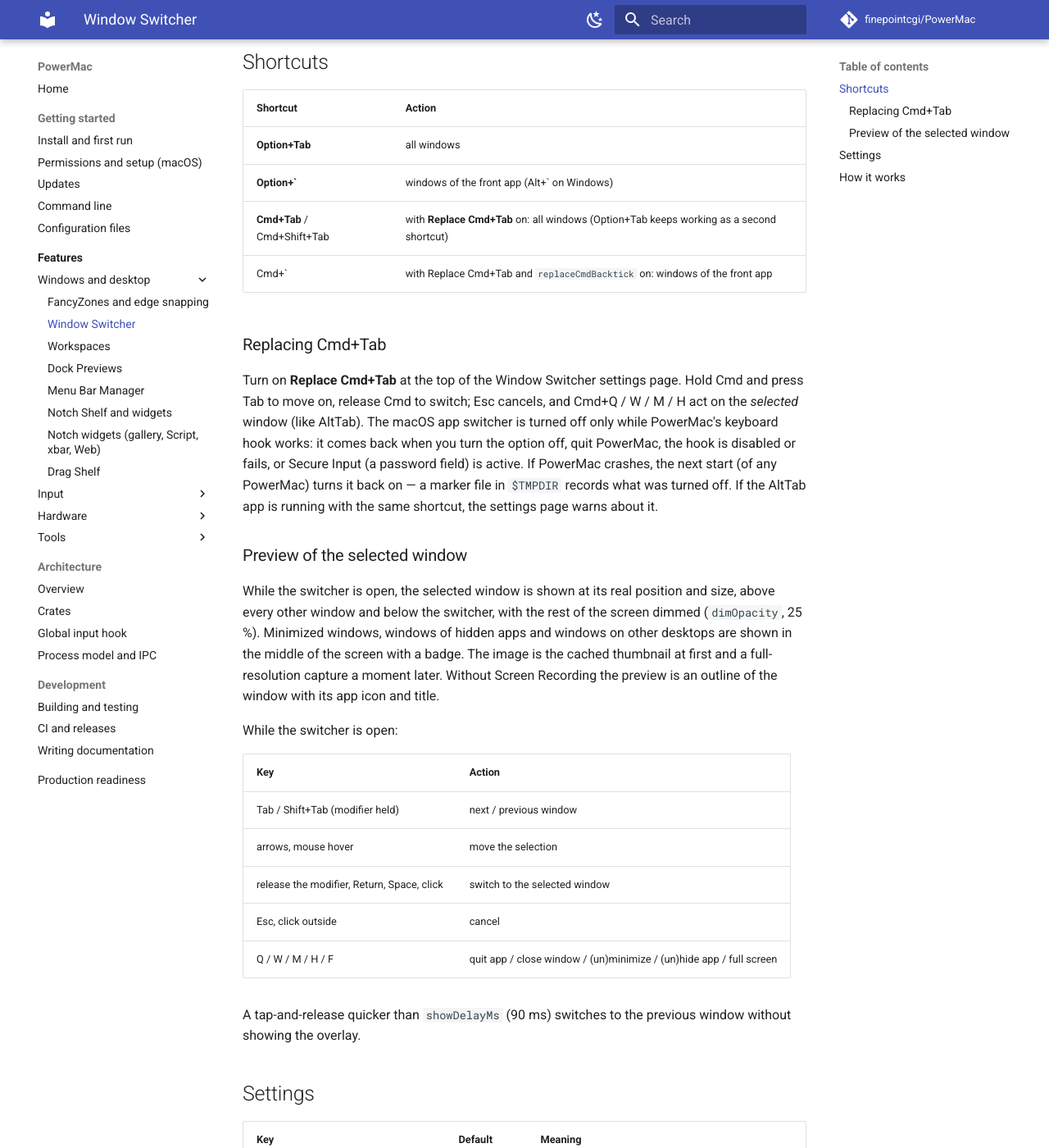
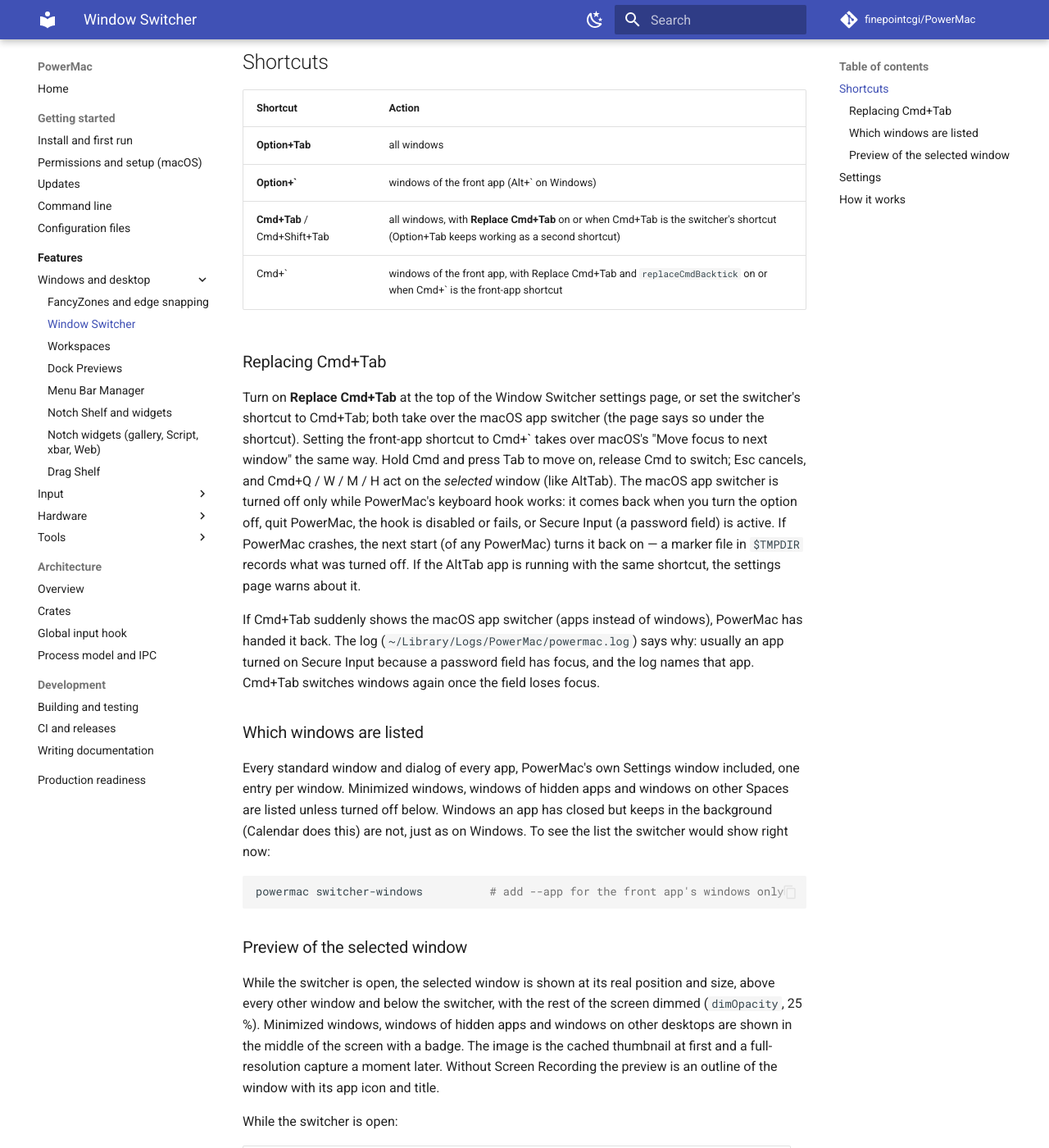
Before and after one commit to finepointcgi/PowerMac, an MkDocs documentation site: the page built from docs/features/window-switcher.md, in a window 1280 px wide and 1400 px high, scrolled down 1482 px. Shown: the whole window at 82% size. Built offline with MkDocs 1.6.1 and Material for MkDocs 9.7.7, drawn with Linux system fonts in a browser that asks for light colours; comment, search, counter and statistics services are not loaded; some of the changed text lies outside the part shown.

Commit message:
Docs: Cmd+Tab as the switcher shortcut, switcher-windows, FancyZones troubleshooting, Bluetooth widget lists every device

````diff
--- a/docs/features/window-switcher.md
+++ b/docs/features/window-switcher.md
@@ -20,12 +20,22 @@
 |---|---|
 | **Option+Tab** | all windows |
 | **Option+\`** | windows of the front app (Alt+\` on Windows) |
-| **Cmd+Tab** / Cmd+Shift+Tab | with **Replace Cmd+Tab** on: all windows (Option+Tab keeps working as a second shortcut) |
-| Cmd+\` | with Replace Cmd+Tab and `replaceCmdBacktick` on: windows of the front app |
+| **Cmd+Tab** / Cmd+Shift+Tab | all windows, with **Replace Cmd+Tab** on or when Cmd+Tab is the switcher's shortcut (Option+Tab keeps working as a second shortcut) |
+| Cmd+\` | windows of the front app, with Replace Cmd+Tab and `replaceCmdBacktick` on or when Cmd+\` is the front-app shortcut |
 
 ### Replacing Cmd+Tab
 
-Turn on **Replace Cmd+Tab** at the top of the Window Switcher settings page. Hold Cmd and press Tab to move on, release Cmd to switch; Esc cancels, and Cmd+Q / W / M / H act on the *selected* window (like AltTab). The macOS app switcher is turned off only while PowerMac's keyboard hook works: it comes back when you turn the option off, quit PowerMac, the hook is disabled or fails, or Secure Input (a password field) is active. If PowerMac crashes, the next start (of any PowerMac) turns it back on — a marker file in `$TMPDIR` records what was turned off. If the AltTab app is running with the same shortcut, the settings page warns about it.
+Turn on **Replace Cmd+Tab** at the top of the Window Switcher settings page, or set the switcher's shortcut to Cmd+Tab; both take over the macOS app switcher (the page says so under the shortcut). Setting the front-app shortcut to Cmd+\` takes over macOS's "Move focus to next window" the same way. Hold Cmd and press Tab to move on, release Cmd to switch; Esc cancels, and Cmd+Q / W / M / H act on the *selected* window (like AltTab). The macOS app switcher is turned off only while PowerMac's keyboard hook works: it comes back when you turn the option off, quit PowerMac, the hook is disabled or fails, or Secure Input (a password field) is active. If PowerMac crashes, the next start (of any PowerMac) turns it back on — a marker file in `$TMPDIR` records what was turned off. If the AltTab app is running with the same shortcut, the settings page warns about it.
+
+If Cmd+Tab suddenly shows the macOS app switcher (apps instead of windows), PowerMac has handed it back. The log (`~/Library/Logs/PowerMac/powermac.log`) says why: usually an app turned on Secure Input because a password field has focus, and the log names that app. Cmd+Tab switches windows again once the field loses focus.
+
+### Which windows are listed
+
+Every standard window and dialog of every app, PowerMac's own Settings window included, one entry per window. Minimized windows, windows of hidden apps and windows on other Spaces are listed unless turned off below. Windows an app has closed but keeps in the background (Calendar does this) are not, just as on Windows. To see the list the switcher would show right now:
+
+```bash
+powermac switcher-windows          # add --app for the front app's windows only
+```
 
 ### Preview of the selected window
 
@@ -50,8 +60,8 @@
 | `enabled` | true | master switch |
 | `trigger` | Option+Tab | all-windows shortcut (unset on Windows) |
 | `appWindowsTrigger` | Option+\` | front-app windows shortcut |
-| `replaceCmdTab` | false | also take over Cmd+Tab / Alt+Tab |
-| `replaceCmdBacktick` | false | macOS, with `replaceCmdTab`: Cmd+\` opens the front app's windows |
+| `replaceCmdTab` | false | also take over Cmd+Tab / Alt+Tab (automatic when `trigger` is Cmd+Tab) |
+| `replaceCmdBacktick` | false | macOS, with `replaceCmdTab`: Cmd+\` opens the front app's windows (automatic when `appWindowsTrigger` is Cmd+\`) |
 | `previewSelectedWindow` | true | show the selected window on screen while the switcher is open (macOS) |
 | `dimBackground` | true | dim the rest of the screen behind the preview |
 | `dimOpacity` | 0.25 | how dark the dimming is (0–0.85) |
````
Also changed, not shown: README.md (+2 -2 lines), docs/features/fancyzones.md (+12 -2 lines), docs/features/notch-shelf.md (+1 -1 lines), docs/features/notch-widgets.md (+1 -1 lines), docs/getting-started/cli.md (+1 -0 lines).
